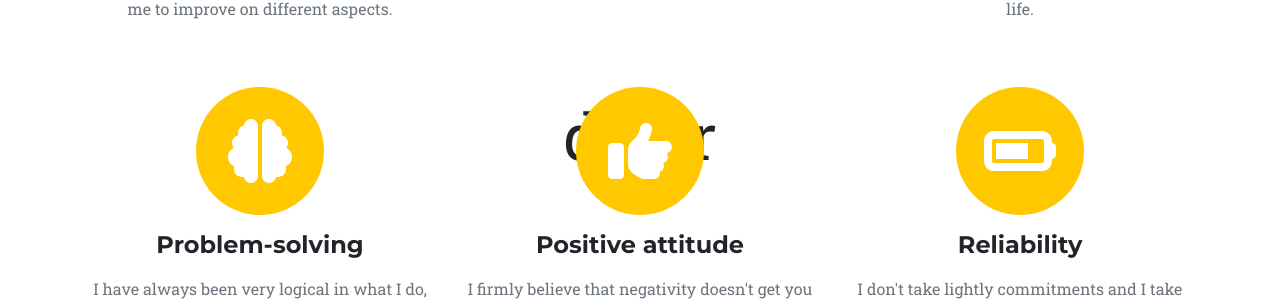
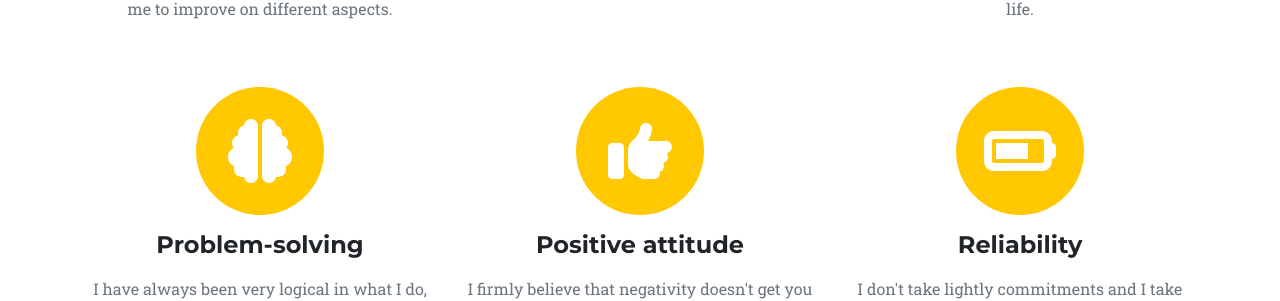
Before and after one commit to Martin-blckrt/martin-blckrt.github.io, a Jekyll site: the page skills.html, which Jekyll copies as it is, in a window 1280 px wide and 900 px high, scrolled down 3386 px. Shown: the part 257-558 px from the top of the window. Built offline with Jekyll 4.4.1, drawn with Linux system fonts in a browser that asks for light colours; nearby versions of some CDN libraries.

Commit message:
removed bug

```diff
--- a/skills.html
+++ b/skills.html
@@ -248,7 +248,7 @@
             </div>
             <div class="col-md-4">
                         <span class="fa-stack fa-4x">
-                         defer    <i class="fas fa-circle fa-stack-2x text-primary"></i>
+                             <i class="fas fa-circle fa-stack-2x text-primary"></i>
                             <i class="fas fa-thumbs-up fa-stack-1x fa-inverse"></i>
                         </span>
                 <h4 class="my-3">Positive attitude</h4>
```
